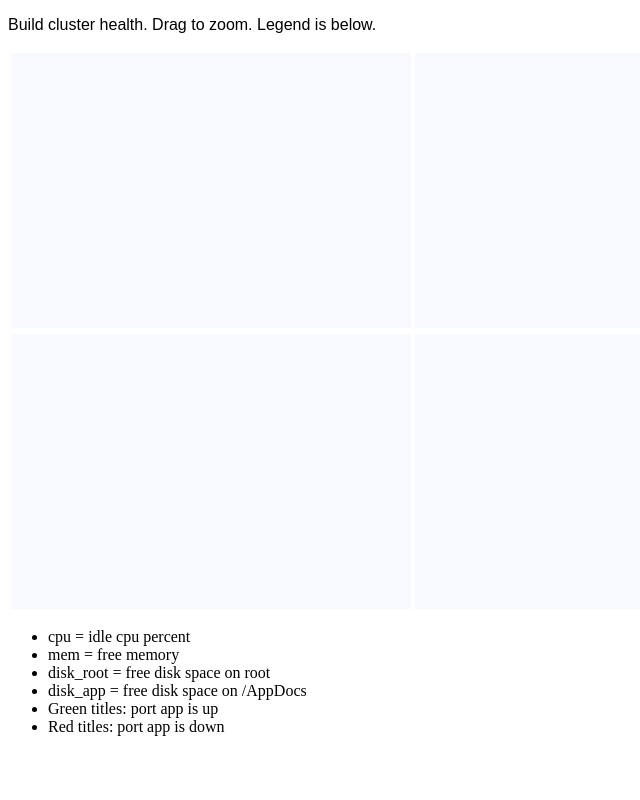
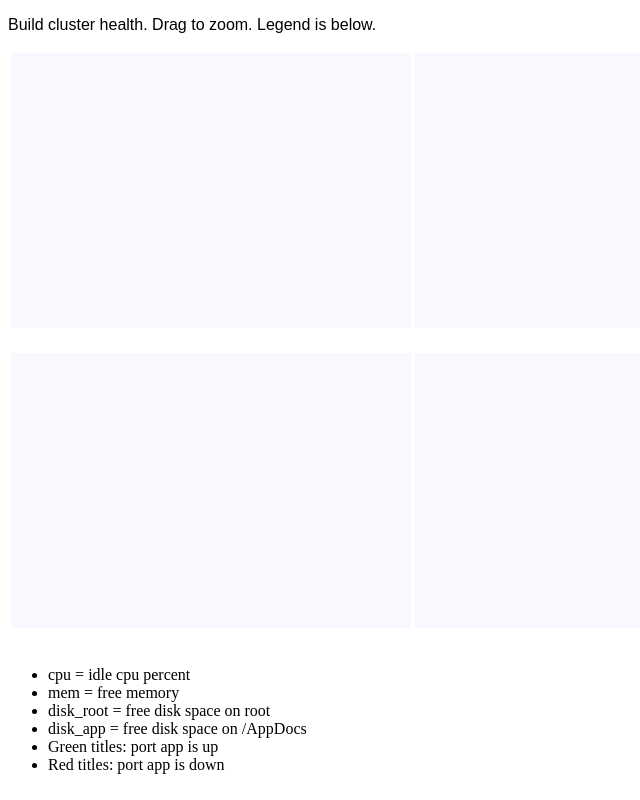
Before and after one commit to tiarno/psmonitor, a plain HTML site: page src/html/buildcluster.html in a window 1280 px wide. Shown: the top 800 px of the page, without its empty margins (0-640 px from the left). Drawn offline with nearby package versions, Linux system fonts and the light colour scheme; some packages are replaced by stand-ins of ours; no server answers; a script that the page names is missing; files whose address does not match are found by name.

Commit message:
minor tweak

```diff
--- a/src/html/buildcluster.html
+++ b/src/html/buildcluster.html
@@ -6,7 +6,7 @@
   <script src="https://cdn.jsdelivr.net/npm/hammerjs@2.0.8"></script>
   <script src="https://cdn.jsdelivr.net/npm/chartjs-plugin-zoom@0.7.0"></script>
   <style>
-    .saslatex {
+    .myserver {
       height: 300px;
       width: 900px;
     }
```
